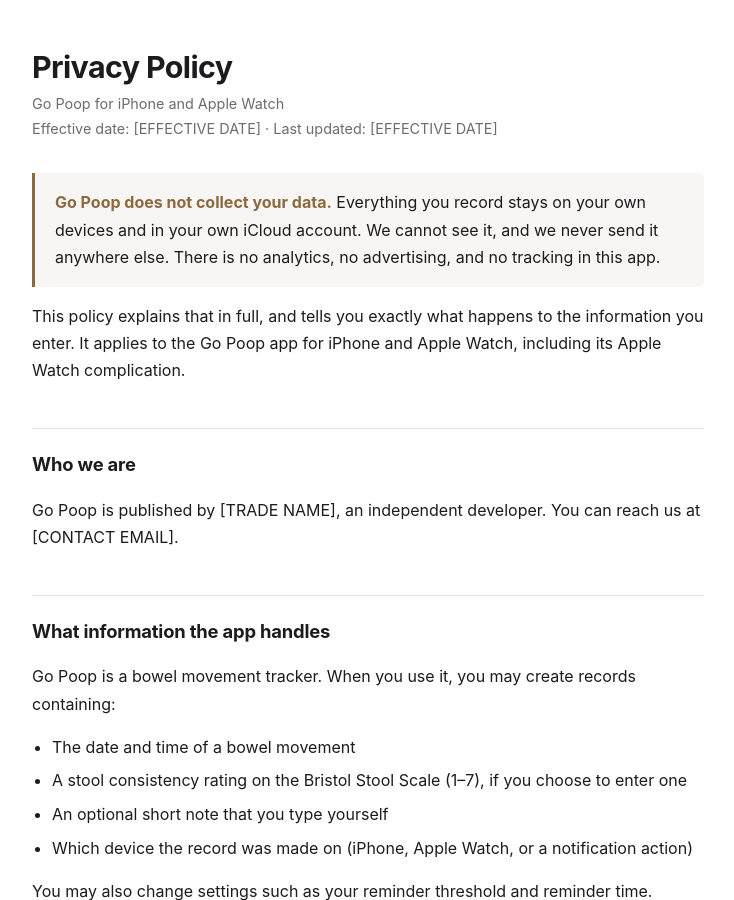
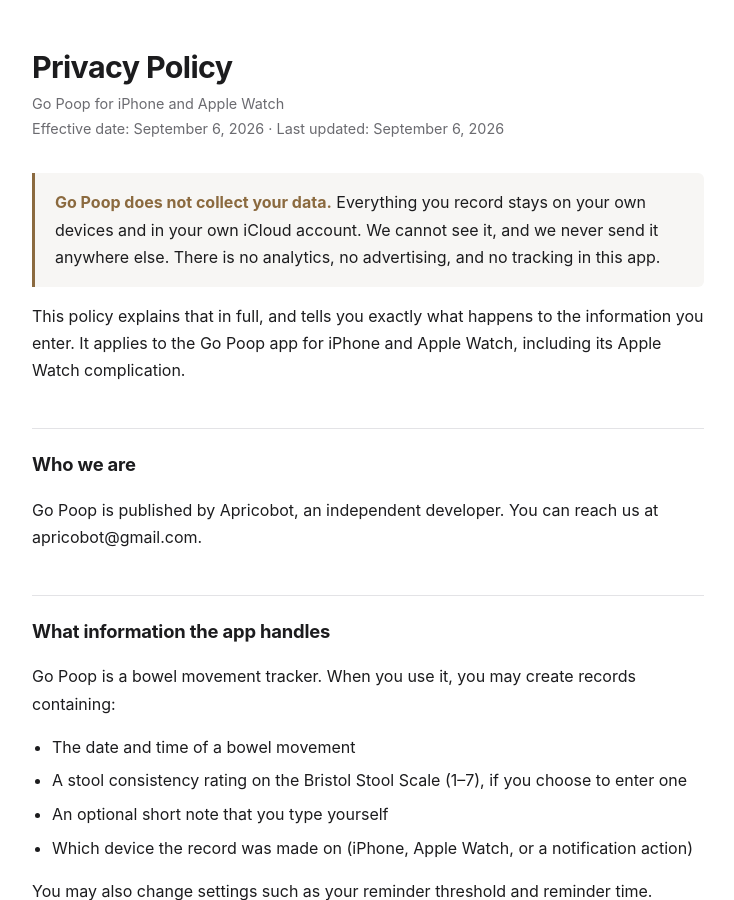
Before and after one commit to sono-hong/privacy, a Jekyll site: the page built from go-poop/index.html, in a window 1280 px wide and 900 px high. Shown: the whole window, without its empty margins (272-1006 px from the left). Built offline with Jekyll 4.4.1, drawn with Linux system fonts in a browser that asks for light colours; some of the changed text lies outside the part shown.

Commit message:
発行者と連絡先を確定した
Apricobot / apricobot@gmail.com。プレースホルダを全て埋め、発効日を入れた。

連絡先はアプリ名ではなく開発者名義にしてある。_config.yml の1か所を
全アプリのポリシーが参照するので、アプリ固有のアドレスにすると
2つ目を出したときに矛盾する。

Co-Authored-By: Claude Opus 5 <noreply@anthropic.com>

```diff
--- a/_config.yml
+++ b/_config.yml
@@ -4,8 +4,8 @@ description: Privacy policies for our iOS and watchOS apps.
 
 # ── 連絡先 ───────────────────────────────────────────────
 # 変更するのはここだけ。全ページが参照する。
-publisher: "[TRADE NAME]"
-contact_email: "[CONTACT EMAIL]"
+publisher: "Apricobot"
+contact_email: "apricobot@gmail.com"
 
 # GitHub Pages でサブディレクトリ配信するための設定。
 # リポジトリ名を変えたらここも変えること。
--- a/go-poop/index.html
+++ b/go-poop/index.html
@@ -3,7 +3,7 @@ layout: policy
 app: Go Poop
 tagline: a bowel movement tracker for iPhone and Apple Watch
 platforms: iPhone and Apple Watch
-effective: "[EFFECTIVE DATE]"
+effective: "September 6, 2026"
 ---
 
 <p class="lede"><strong>Go Poop does not collect your data.</strong> Everything you record stays
```
